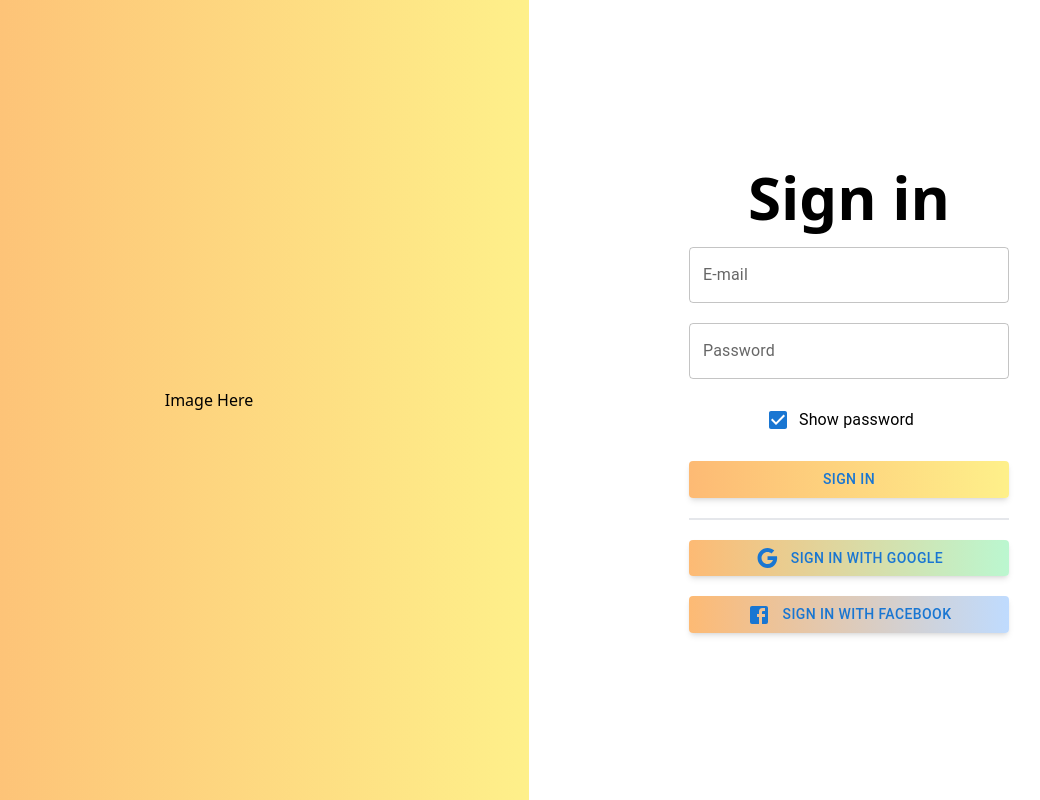
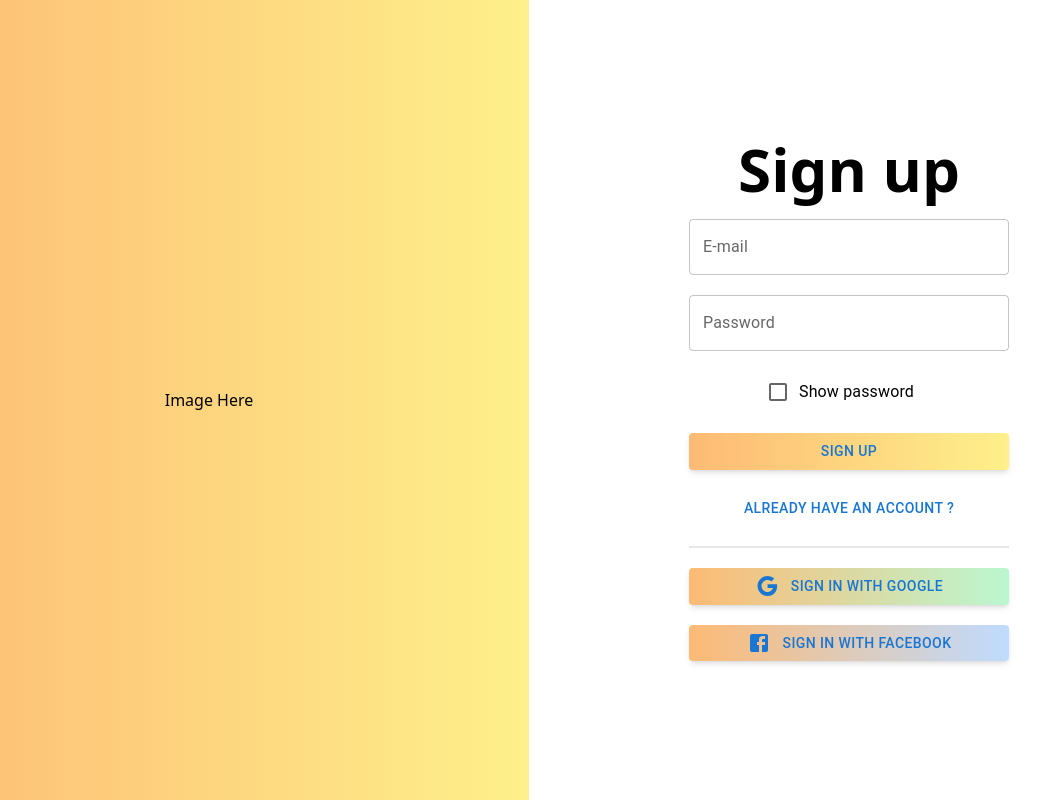
Before and after one commit to n8zzle/GoMonkey, a Next.js app: page / in a window 1280 px wide. Shown: the whole page, without its empty margins (111-1151 px from the left). Built offline with nearby package versions, Linux system fonts and the light colour scheme; no server answers.

Commit message:
show password funciton in signin page

```diff
--- /dev/null
+++ b/app/Popup.tsx
@@ -0,0 +1,9 @@
+import React from "react";
+
+type Props = {};
+
+const Popup = (props: Props) => {
+  return <div>Popup</div>;
+};
+
+export default Popup;
--- a/app/Signin.tsx
+++ b/app/Signin.tsx
@@ -1,4 +1,4 @@
-import React from "react";
+import React, { useState } from "react";
 import { signInWithPopup, GoogleAuthProvider } from "firebase/auth";
 import { auth } from "../firebase/config";
 import { Button, Checkbox, FormControlLabel, TextField } from "@mui/material";
@@ -6,6 +6,8 @@ import GoogleIcon from "@mui/icons-material/Google";
 import FacebookIcon from "@mui/icons-material/Facebook";
 import { FacebookAuthProvider } from "firebase/auth";
 import { getAuth, createUserWithEmailAndPassword } from "firebase/auth";
+import Popup from "./Popup";
+import Link from "next/link";
 
 type Props = {};
 
@@ -43,34 +45,55 @@ const Signin = (props: Props) => {
         const errorMessage = error.message;
       });
   };
+  const [password, showPassword] = useState(false);
+
   return (
     <div className="w-full h-full  flex">
       <div className="w-full flex justify-center items-center bg-gradient-to-r from-orange-300 to-yellow-200 ...">
         Image Here
       </div>
       <div className="w-full flex flex-col  space-y-5 justify-center items-center">
-        <h1 className="flex text-6xl font-extrabold ">Sign in</h1>
+        <h1 className="flex text-6xl font-extrabold ">Sign up</h1>
+
         <TextField
           className="w-1/2"
           label="E-mail"
           id="emailAddress"
           variant="outlined"
         />
+        {password ? (
           <TextField
             className="w-1/2"
             label="Password"
             id="userpassword"
             variant="outlined"
           />
+        ) : (
+          <TextField
+            className="w-1/2"
+            label="Password"
+            id="userpassword"
+            variant="outlined"
+            type="password"
+          />
+        )}
+
         <FormControlLabel
-          control={<Checkbox defaultChecked />}
+          control={
+            <Checkbox id="checkbox" onClick={() => showPassword(!password)} />
+          }
           label="Show password"
         />
+
         <Button
           onClick={signInWithCredentials}
           className="w-1/2 p-3 bg-gradient-to-r from-orange-300 to-yellow-200 text-black font-bold shadow-md"
         >
-          Sign in
+          Sign up
+        </Button>
+
+        <Button className="flex justify-end items-center">
+          Already have an account ?
         </Button>
 
         <span className="block w-1/2 border-t-2"></span>
```
Lines whose indentation alone changed are shown as unchanged.
